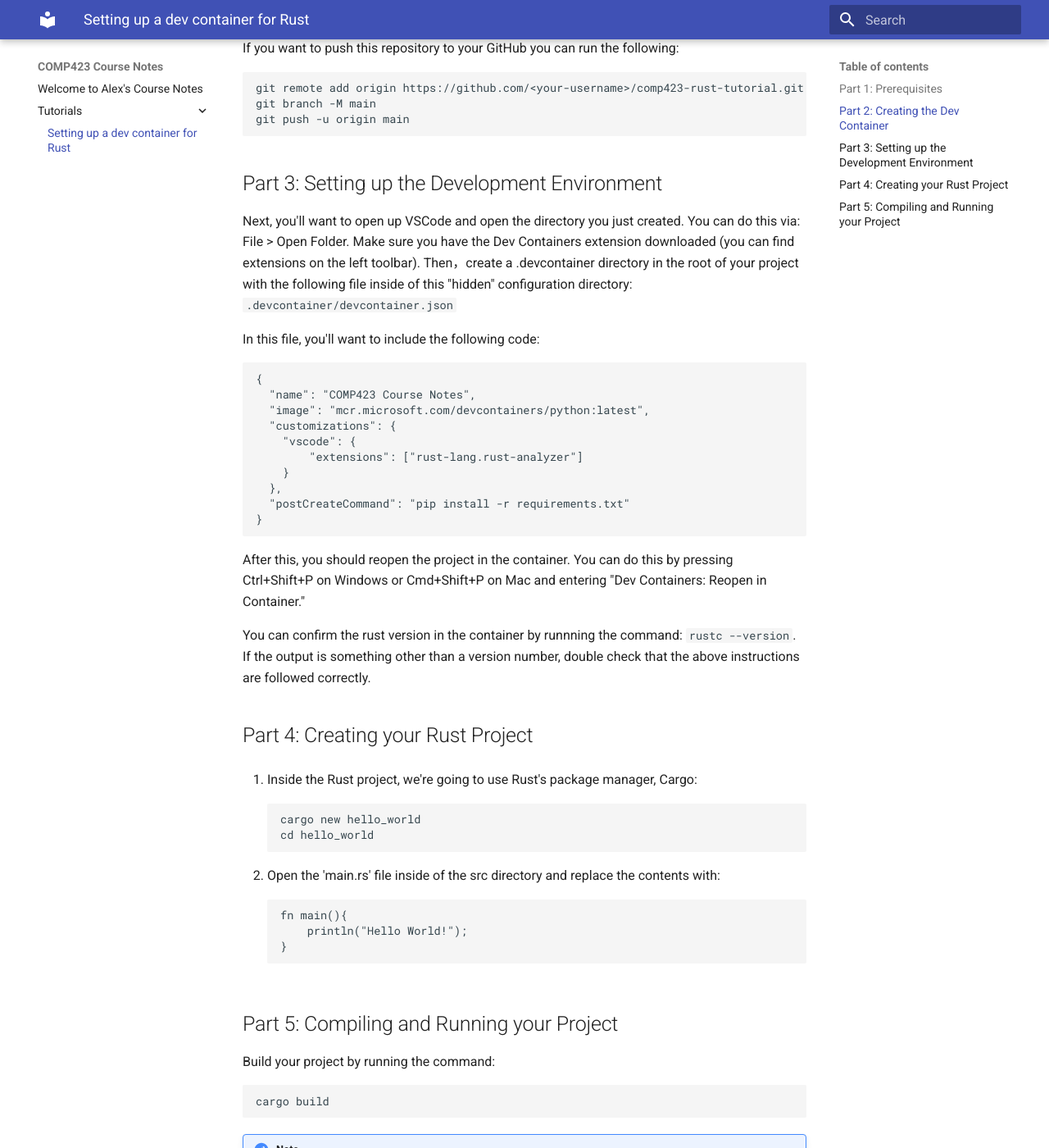
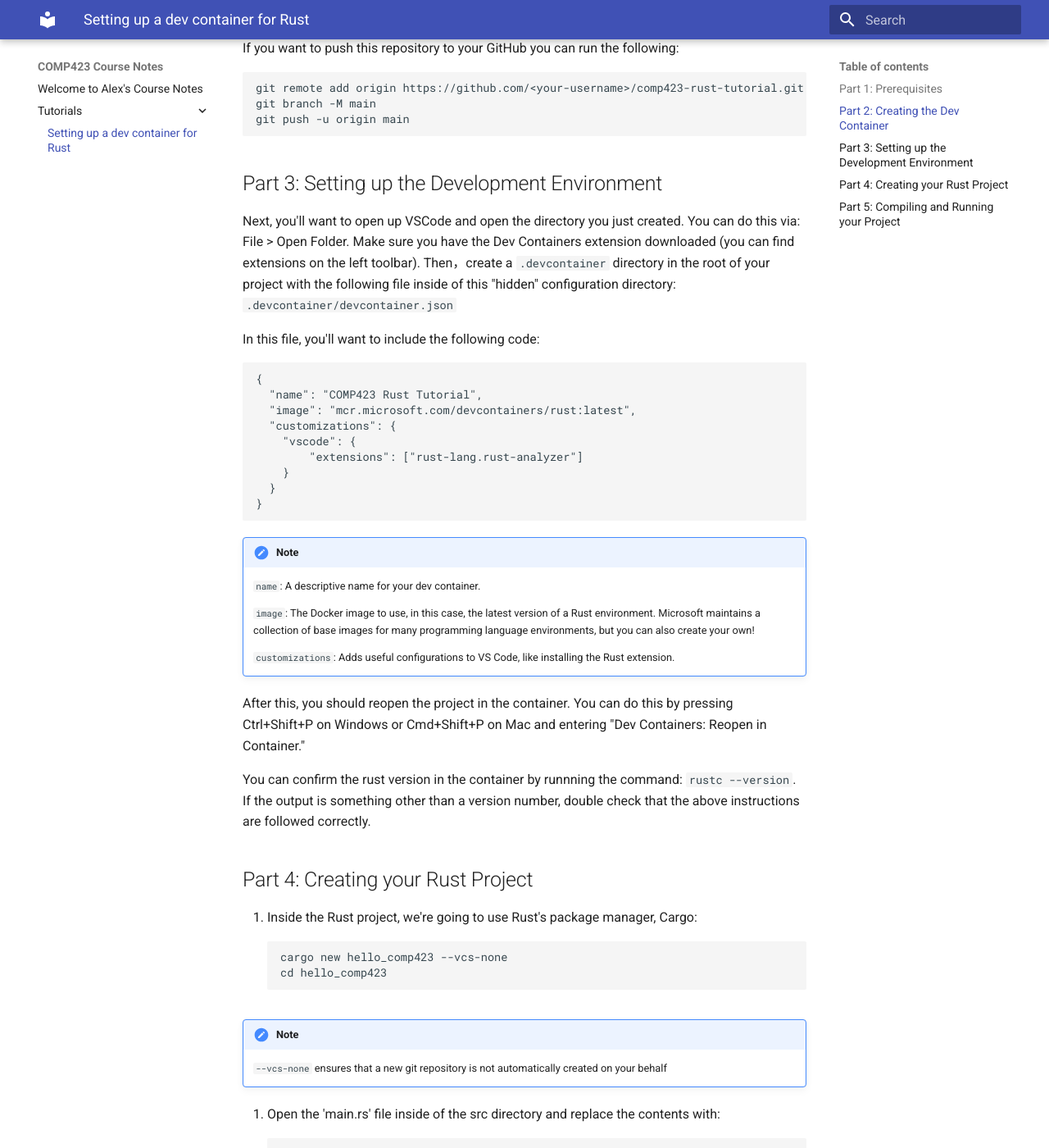
Before and after one commit to alexander-shang/comp423-course-notes, an MkDocs documentation site: the page built from docs/tutorials/rust-setup.md, in a window 1280 px wide and 1400 px high, scrolled down 806 px. Shown: the whole window at 82% size. Built offline with MkDocs 1.6.1 and Material for MkDocs 9.7.7, drawn with Linux system fonts in a browser that asks for light colours; some of the changed text lies outside the part shown.

Commit message:
Changed to Hello COMP423 and added devcontainer details.

````diff
--- a/docs/tutorials/rust-setup.md
+++ b/docs/tutorials/rust-setup.md
@@ -34,22 +34,28 @@
 ```
 
 ## Part 3: Setting up the Development Environment
-Next, you'll want to open up VSCode and open the directory you just created. You can do this via: File > Open Folder. Make sure you have the Dev Containers extension downloaded (you can find extensions on the left toolbar). Then，create a .devcontainer directory in the root of your project with the following file inside of this "hidden" configuration directory:
+Next, you'll want to open up VSCode and open the directory you just created. You can do this via: File > Open Folder. Make sure you have the Dev Containers extension downloaded (you can find extensions on the left toolbar). Then，create a ```.devcontainer``` directory in the root of your project with the following file inside of this "hidden" configuration directory:
 ```.devcontainer/devcontainer.json```
 
 In this file, you'll want to include the following code:
 ```
 {
-  "name": "COMP423 Course Notes",
-  "image": "mcr.microsoft.com/devcontainers/python:latest",
+  "name": "COMP423 Rust Tutorial",
+  "image": "mcr.microsoft.com/devcontainers/rust:latest",
   "customizations": {
     "vscode": {
         "extensions": ["rust-lang.rust-analyzer"]
     }
-  },
-  "postCreateCommand": "pip install -r requirements.txt"
+  }
 }
 ```
+!!! Note
+    ```name```: A descriptive name for your dev container.
+
+    ```image```: The Docker image to use, in this case, the latest version of a Rust environment. Microsoft maintains a collection of base images for many programming language environments, but you can also create your own!
+
+    ```customizations```: Adds useful configurations to VS Code, like installing the Rust extension.
+
 
 After this, you should reopen the project in the container. You can do this by pressing Ctrl+Shift+P on Windows or Cmd+Shift+P on Mac and entering "Dev Containers: Reopen in Container."
 
@@ -60,14 +66,16 @@
 ## Part 4: Creating your Rust Project
 1. Inside the Rust project, we're going to use Rust's package manager, Cargo:
 ```
-cargo new hello_world
-cd hello_world
+cargo new hello_comp423 --vcs-none
+cd hello_comp423
 ```
+!!! Note
+    ```--vcs-none``` ensures that a new git repository is not automatically created on your behalf
 
 2. Open the 'main.rs' file inside of the src directory and replace the contents with:
 ```
 fn main(){
-    println("Hello World!");
+    println("Hello COMP423!");
 }
 ```
 
@@ -85,7 +93,7 @@
 ```
 Your output should be:
 ```
-Hello World!
+Hello COMP423!
 ```
 If the following output doesn't match, make sure that you followed all the instructions.
 
````
